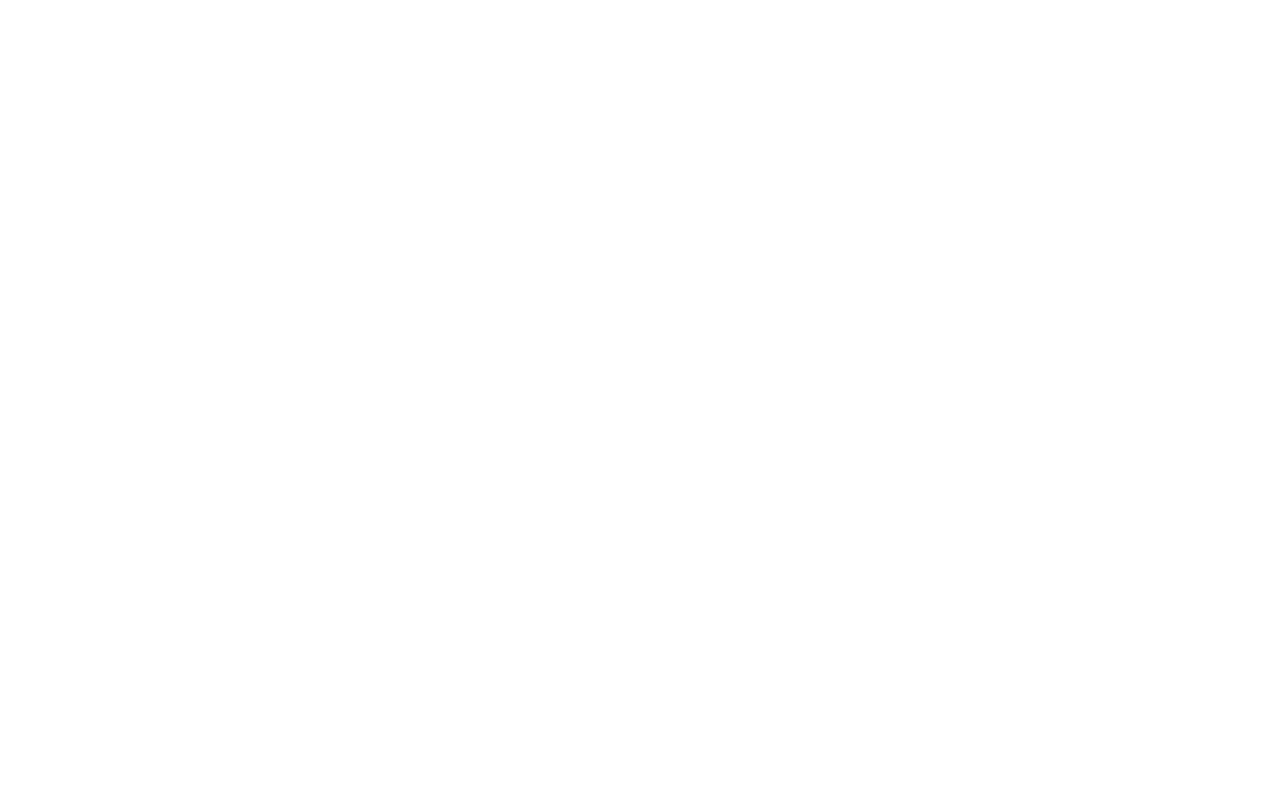
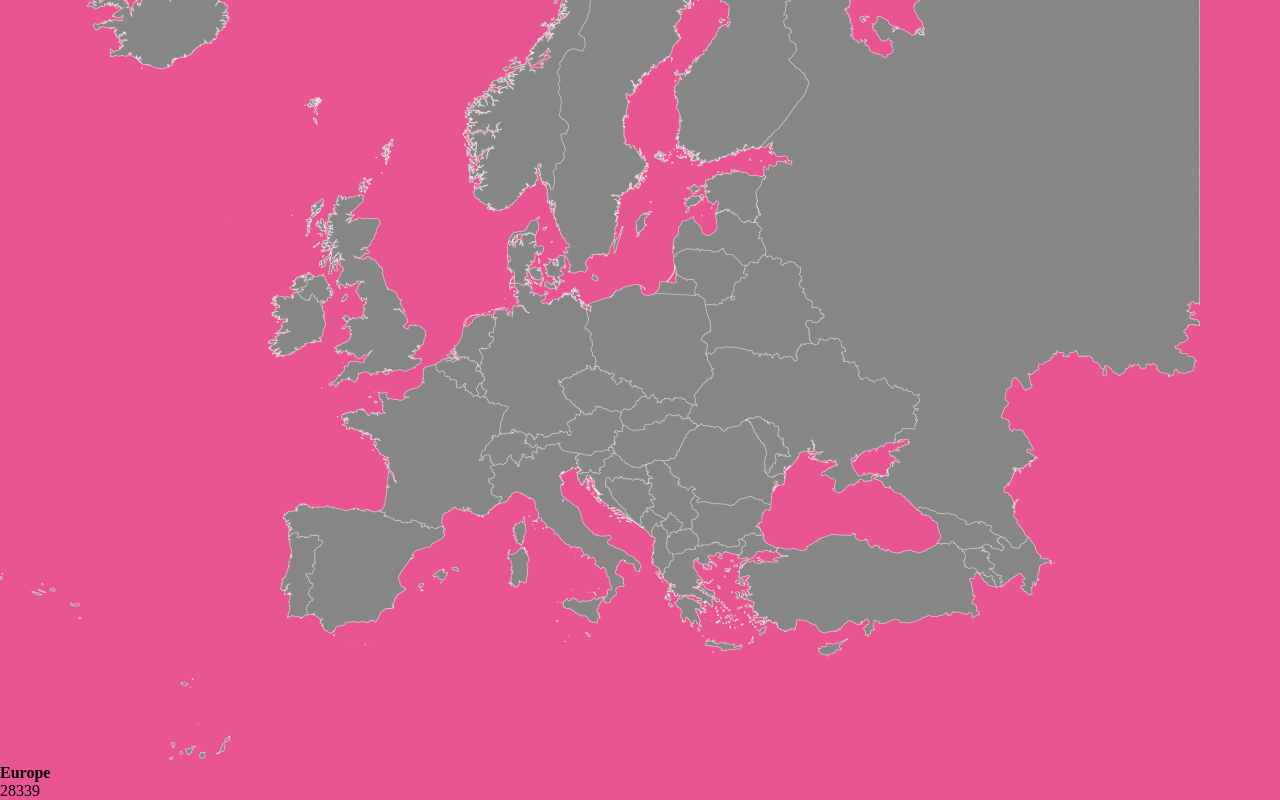
Before and after one commit to moise10r/covid_19_app, a React (Create React App) app: page / in a window 1280 px wide. Shown: the part 267-1067 px from the top of the page. Before the commit the page ends 800 px from the top, so only its background shows below. Built offline with nearby package versions, Linux system fonts and the light colour scheme.

Commit message:
Add home continent layout

```diff
--- a/src/component/features/HomePage/home.jsx
+++ b/src/component/features/HomePage/home.jsx
@@ -1,9 +1,22 @@
 import React from 'react';
 import './home.scss';
+import continent from './europe.png';
 
 const Home = () => (
   <div className="main-home-section">
-    Home
+    <div className="continent-container">
+      <div className="left-container">
+        <div className="img-wrapper">
+          <img src={continent} alt="continent-img" />
+        </div>
+      </div>
+      <div className="right-container">
+        <div className="content-wrapper">
+          <h1>Europe</h1>
+          <span>28339</span>
+        </div>
+      </div>
+    </div>
   </div>
 );
 
```
